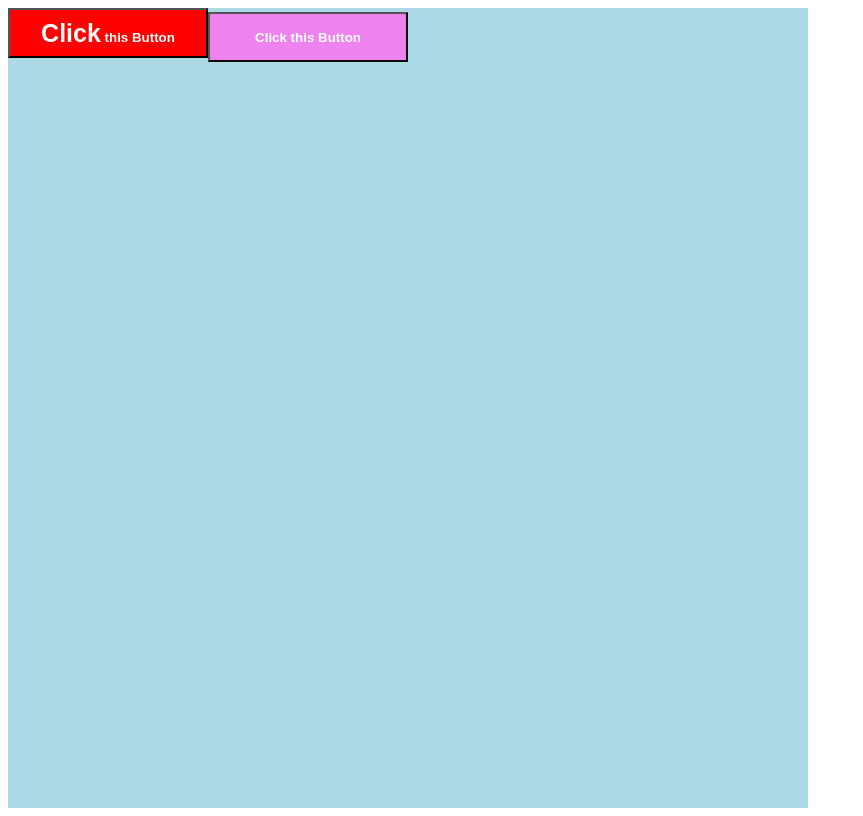
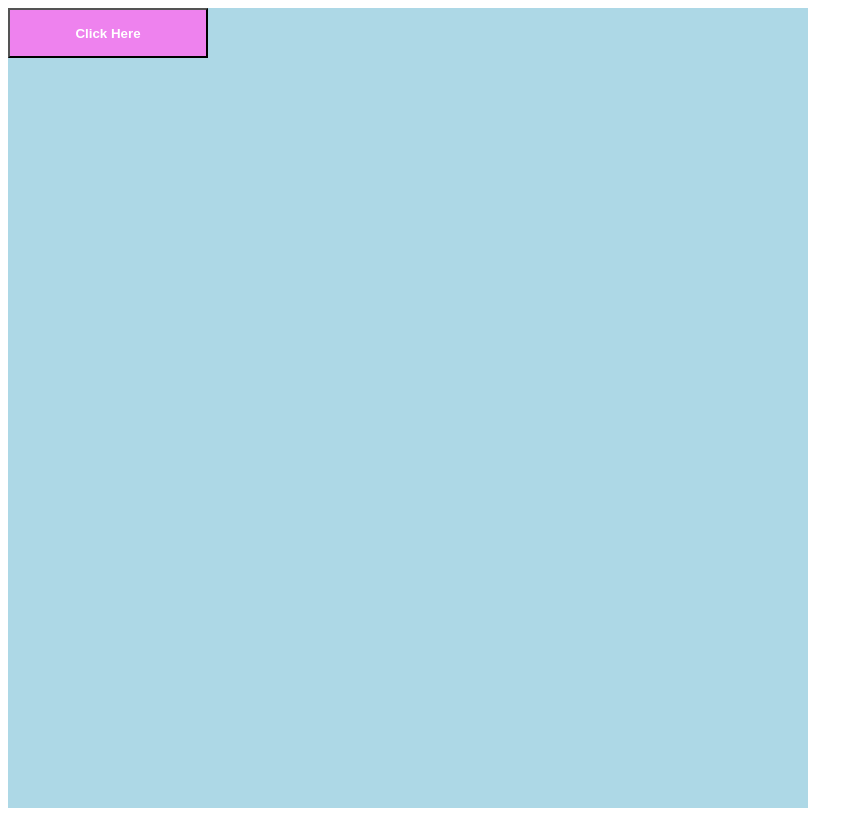
Before and after one commit to mendelssohnbach/styled-component-demo, a React (Create React App) app: page / in a window 1280 px wide. Shown: the whole page, without its empty margins (0-863 px from the left). Built offline with nearby package versions, Linux system fonts and the light colour scheme.

Commit message:
Button.jsx 追加
スタイルをButton.style.jsxで設定
label及び背景色をpropsで設定

```diff
--- a/src/App.js
+++ b/src/App.js
@@ -1,13 +1,10 @@
-import { Button, ButtonLabel } from './Components/Button.style';
+import { Button } from './Components/Button.style';
 import { AppContainer } from './Components/Container.style';
 
 function App() {
   return (
     <AppContainer>
-      <Button backgroundColor="red">
-        <ButtonLabel>Click</ButtonLabel> this Button
-      </Button>
-      <Button backgroundColor="violet">Click this Button</Button>
+      <Button buttonLabel="Click Here" backgroundColor="violet"></Button>
     </AppContainer>
   );
 }
--- /dev/null
+++ b/src/Components/Button.jsx
@@ -0,0 +1,5 @@
+const StyledButton = ({ className, buttonLabel }) => {
+  return <button className={className}>{buttonLabel}</button>;
+};
+
+export default StyledButton;
--- a/src/Components/Button.style.jsx
+++ b/src/Components/Button.style.jsx
@@ -1,6 +1,7 @@
 import styled from 'styled-components';
+import StyledButton from './Button';
 
-export const Button = styled.button`
+export const Button = styled(StyledButton)`
   width: 200px;
   height: 50px;
   background-color: ${(props) => props.backgroundColor};
```
